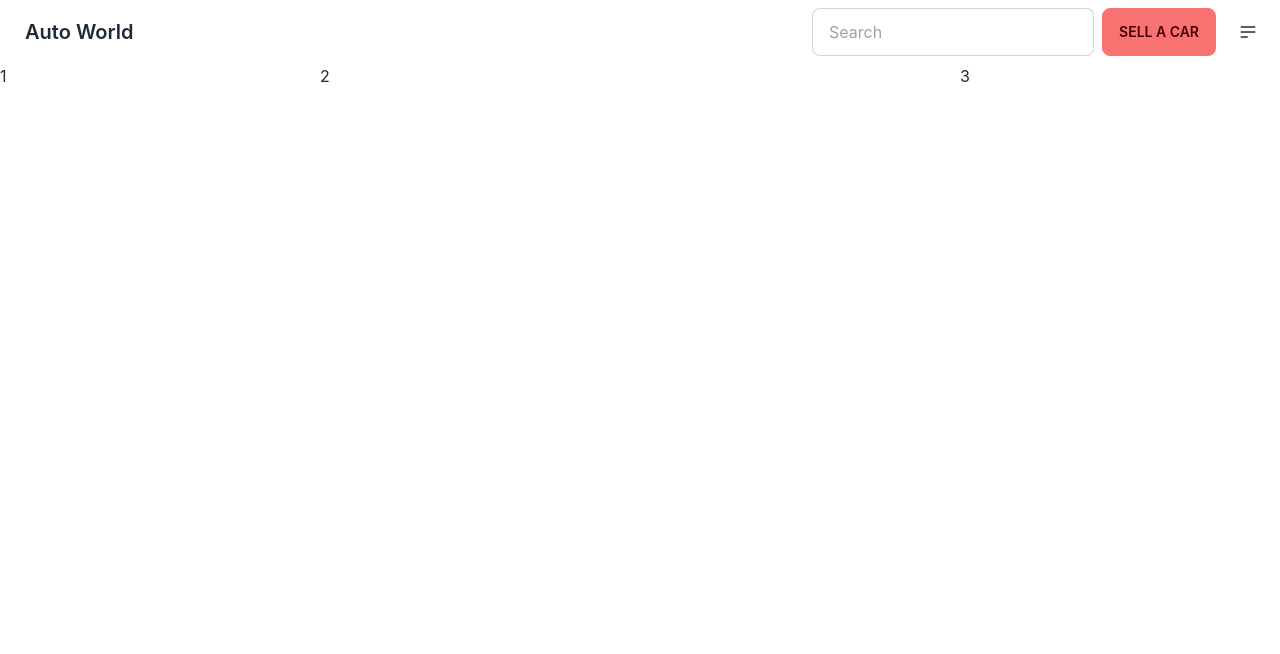
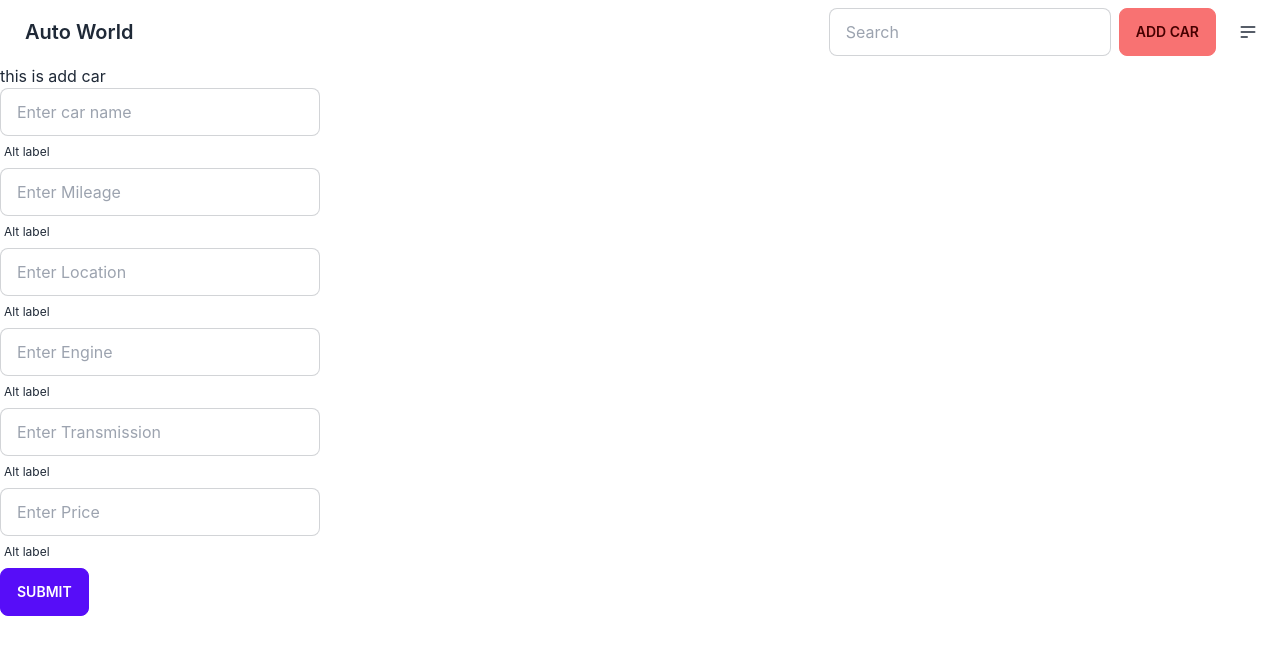
Before and after one commit to md-najmul-haque/auto-world, a React (Create React App) app: page /addCar in a window 1280 px wide. Shown: the top 654 px of the page. Built offline with nearby package versions, Linux system fonts and the light colour scheme.

Commit message:
add car form added

```diff
--- a/package.json
+++ b/package.json
@@ -7,9 +7,14 @@
     "@testing-library/react": "^13.4.0",
     "@testing-library/user-event": "^13.5.0",
     "daisyui": "^2.42.1",
+    "localforage": "^1.10.0",
+    "match-sorter": "^6.3.1",
     "react": "^18.2.0",
     "react-dom": "^18.2.0",
+    "react-hook-form": "^7.40.0",
+    "react-router-dom": "^6.4.4",
     "react-scripts": "5.0.1",
+    "sort-by": "^1.2.0",
     "web-vitals": "^2.1.4"
   },
   "scripts": {
--- a/src/App.js
+++ b/src/App.js
@@ -1,4 +1,7 @@
+import { Route, Routes } from 'react-router-dom';
 import './App.css';
+import AddCar from './components/AddCar/AddCar';
+
 import Home from './components/Home/Home';
 import Navbar from './components/Shared/Navbar';
 
@@ -7,7 +10,11 @@ function App() {
   return (
     <div className="container mx-auto">
       <Navbar />
-      <Home />
+      <Routes>
+        <Route path='/' element={<Home />}></Route>
+        <Route path='/addCar' element={<AddCar />}></Route>
+      </Routes>
+
     </div>
 
   );
--- /dev/null
+++ b/src/components/AddCar/AddCar.js
@@ -0,0 +1,72 @@
+import React from 'react';
+import { useForm } from 'react-hook-form';
+
+const AddCar = () => {
+
+    const { register, handleSubmit } = useForm();
+    const onSubmit = data => console.log(data);
+
+    return (
+        <div>
+            <h3>this is add car</h3>
+            <form onSubmit={handleSubmit(onSubmit)}>
+                <div className="form-control w-full max-w-xs">
+                    <input type="text" placeholder="Enter car name"
+                        className="input input-bordered w-full max-w-xs"
+                        {...register("carName", { required: true, maxLength: 20 })} />
+                    <label className="label">
+                        <span className="label-text-alt">Alt label</span>
+                    </label>
+                </div>
+                <div className="form-control w-full max-w-xs">
+                    <input type="text" placeholder="Enter Mileage"
+                        className="input input-bordered w-full max-w-xs"
+                        {...register("mileage", { required: true, maxLength: 20 })} />
+                    <label className="label">
+                        <span className="label-text-alt">Alt label</span>
+                    </label>
+                </div>
+
+                <div className="form-control w-full max-w-xs">
+                    <input type="text" placeholder="Enter Location"
+                        className="input input-bordered w-full max-w-xs"
+                        {...register("location", { required: true, maxLength: 20 })} />
+                    <label className="label">
+                        <span className="label-text-alt">Alt label</span>
+                    </label>
+                </div>
+
+                <div className="form-control w-full max-w-xs">
+                    <input type="text" placeholder="Enter Engine"
+                        className="input input-bordered w-full max-w-xs"
+                        {...register("Engine", { required: true, maxLength: 20 })} />
+                    <label className="label">
+                        <span className="label-text-alt">Alt label</span>
+                    </label>
+                </div>
+
+                <div className="form-control w-full max-w-xs">
+                    <input type="text" placeholder="Enter Transmission"
+                        className="input input-bordered w-full max-w-xs"
+                        {...register("Transmission", { required: true, maxLength: 20 })} />
+                    <label className="label">
+                        <span className="label-text-alt">Alt label</span>
+                    </label>
+                </div>
+
+                <div className="form-control w-full max-w-xs">
+                    <input type="text" placeholder="Enter Price"
+                        className="input input-bordered w-full max-w-xs"
+                        {...register("Price", { required: true, maxLength: 20 })} />
+                    <label className="label">
+                        <span className="label-text-alt">Alt label</span>
+                    </label>
+                </div>
+                <input className='btn btn-primary' type="submit" />
+            </form>
+
+        </div>
+    );
+};
+
+export default AddCar;
--- a/src/components/Shared/Navbar.js
+++ b/src/components/Shared/Navbar.js
@@ -1,4 +1,5 @@
 import React from 'react';
+import { Link } from 'react-router-dom';
 
 const Navbar = () => {
     return (
@@ -11,7 +12,7 @@ const Navbar = () => {
                     <input type="text" placeholder="Search" className="input input-bordered" />
                 </div>
                 <div>
-                    <button className='btn btn-error'>Sell a car</button>
+                    <Link to='/addCar' className='btn btn-error'>Add car</Link>
                 </div>
                 <div className="dropdown dropdown-end">
                     <label tabIndex={0} className="btn btn-ghost btn-circle">
--- a/src/index.js
+++ b/src/index.js
@@ -3,11 +3,15 @@ import ReactDOM from 'react-dom/client';
 import './index.css';
 import App from './App';
 import reportWebVitals from './reportWebVitals';
+import { BrowserRouter } from 'react-router-dom';
+
 
 const root = ReactDOM.createRoot(document.getElementById('root'));
 root.render(
   <React.StrictMode>
-    <App />
+    <BrowserRouter>
+      <App />
+    </BrowserRouter>
   </React.StrictMode>
 );
 
```
Also changed, not shown: 1 other file (tests, documents, lock files or other folders).
